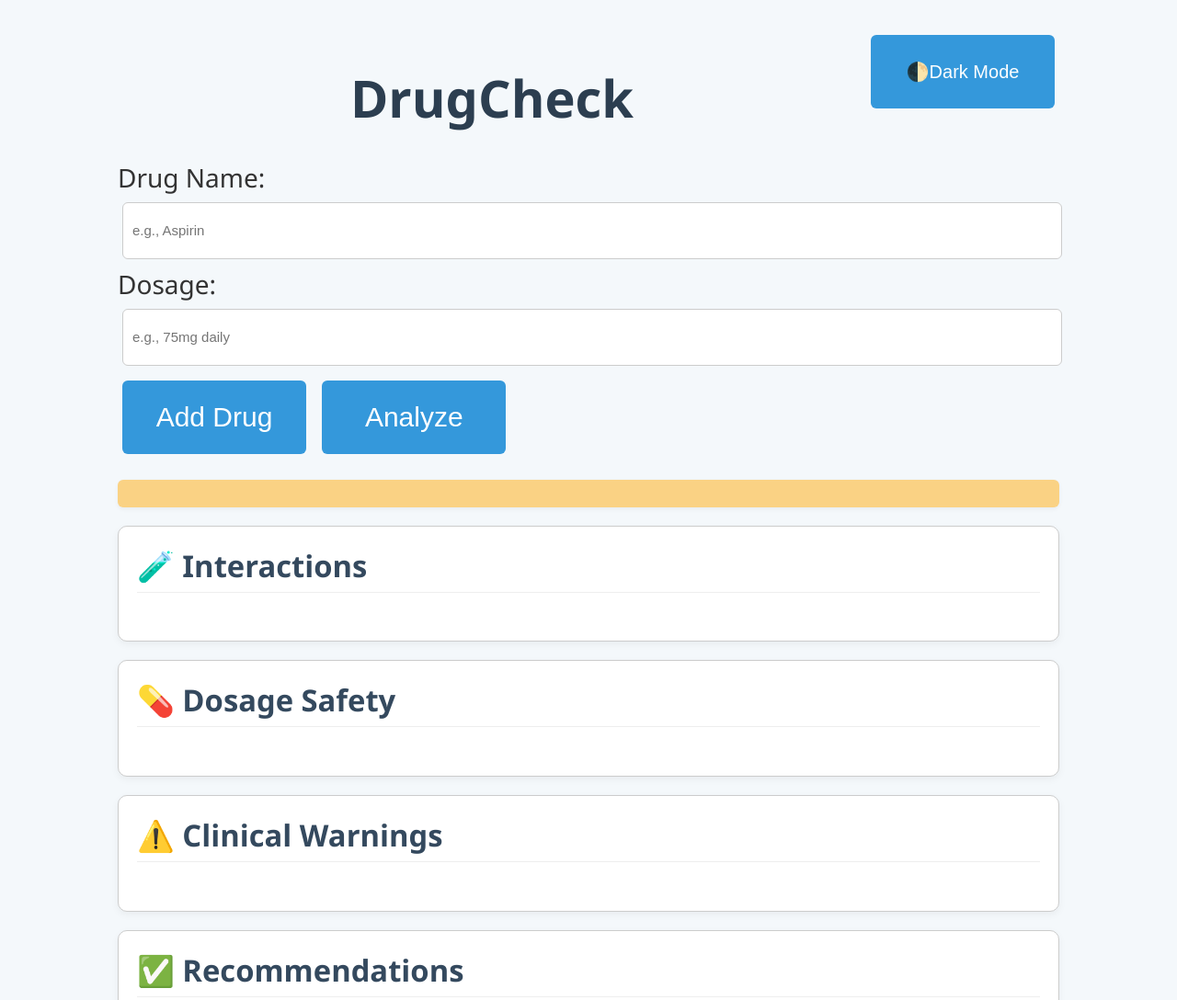
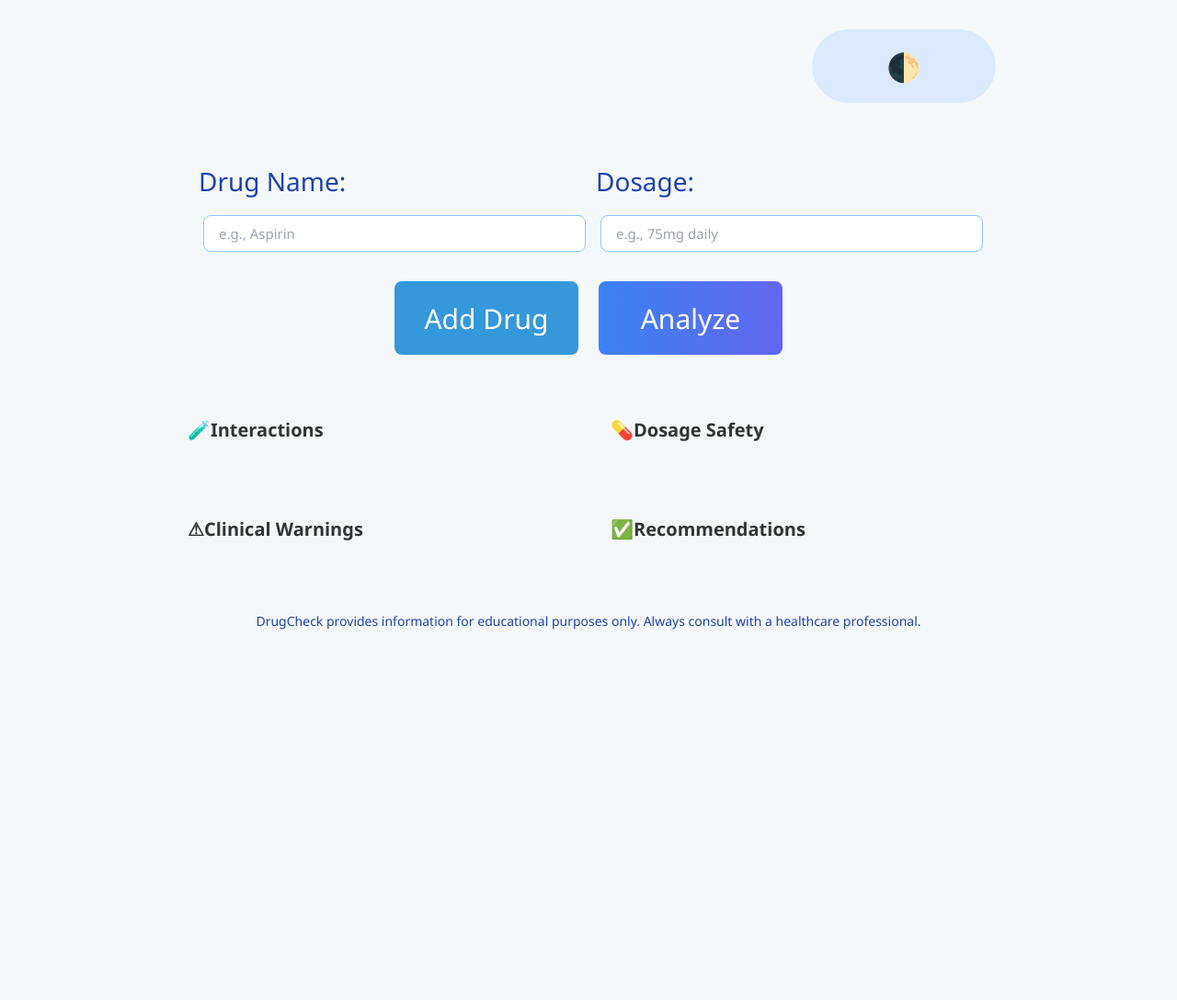
Before and after one commit to baibhav16/druginteractions, a plain HTML site: page index.html in a window 1280 px wide. Shown: the top 1088 px of the page at 92% size. After the commit the page ends 800 px from the top, so only its background shows below. Drawn offline with nearby package versions, Linux system fonts and the light colour scheme.

Commit message:
Update index.html

```diff
--- a/index.html
+++ b/index.html
@@ -2,53 +2,115 @@
 <html>
 <head>
   <title>DrugCheck</title>
-  <style>
-    body { font-family: Arial; padding: 20px; }
-    input, button { padding: 8px; margin: 5px; }
-    .section { border: 1px solid #ccc; padding: 10px; margin-top: 10px; border-radius: 5px; }
-    .section h3 { margin-top: 0; }
-  </style>
+  <link href="https://cdnjs.cloudflare.com/ajax/libs/tailwindcss/2.2.19/tailwind.min.css" rel="stylesheet">
   <link rel="stylesheet" href="style.css">
+
 </head>
-<body>
-    <button onclick="toggleDarkMode()" style="float:right; font-size: 20px; width: 200px;">🌓Dark Mode</button>
-
-  <h1>DrugCheck</h1>
-
-  <div>
-    <label>Drug Name:</label>
-    <input type="text" id="drugName" placeholder="e.g., Aspirin">
-    <br>
-    <label>Dosage:</label>
-    <input type="text" id="drugDosage" placeholder="e.g., 75mg daily">
-    <br>
-    <button onclick="addDrug()">Add Drug</button>
-    <button onclick="submitDrugs()">Analyze</button>
+<body class="px-4 py-6 md:px-8 lg:px-16">
+  <div class="width:100% mx-auto">
+    <!-- Header with theme toggle -->
+    <div class="flex items-center justify-between mb-8">
+      <h1 id="animatedHeading" class="text-4xl font-bold text-center">
+        <!-- Will be filled by JavaScript -->
+      </h1>
+      <button id="themeToggle" onclick="toggleDarkMode()" class="flex items-center justify-center px-4 py-2 rounded-full bg-blue-100 dark:bg-blue-900 transition-colors">
+        <span id="themeIcon">🌓</span>
+      </button>
     </div>
 
-  <div id="drugList"></div>
-  <div id="loading" style="display:none;">Analyzing...</div>
-
-  <div class="section">
-    <h3>🧪 Interactions <span id="interactions-icon"></span></h3>
-    <pre id="interactions"></pre>
+    <!-- Input section -->
+    <div class="card blue-glow p-6 mb-6">
+      <div class="grid md:grid-cols-2 gap-4 mb-4">
+        <div>
+          <label class="block mb-2 font-medium text-blue-800 dark:text-blue-300">Drug Name:</label>
+          <input type="text" id="drugName" placeholder="e.g., Aspirin" class="w-full border border-blue-300 rounded-lg px-4 py-3 focus:outline-none focus:ring-2 focus:ring-blue-500">
+        </div>
+        <div>
+          <label class="block mb-2 font-medium text-blue-800 dark:text-blue-300">Dosage:</label>
+          <input type="text" id="drugDosage" placeholder="e.g., 75mg daily" class="w-full border border-blue-300 rounded-lg px-4 py-3 focus:outline-none focus:ring-2 focus:ring-blue-500">
+        </div>
+      </div>
+      <div class="flex flex-wrap gap-3 justify-center">
+        <button onclick="addDrug()" class="btn-primary text-white font-medium px-6 py-3 rounded-lg">
+          Add Drug
+        </button>
+        <button onclick="submitDrugs()" class="bg-gradient-to-r from-blue-500 to-indigo-500 text-white font-medium px-6 py-3 rounded-lg transition-all hover:shadow-lg">
+          Analyze
+        </button>
+      </div>
     </div>
 
-  <div class="section">
-    <h3>💊 Dosage Safety <span id="dosage-icon"></span></h3>
-    <pre id="dosage"></pre>
+    <!-- Drug list section -->
+    <div id="drugList" class="drug-list bg-blue-100 dark:bg-blue-900 dark:text-white p-4 rounded-lg mb-6 min-h-16 hidden"></div>
+
+    <!-- Loading indicator -->
+    <div id="loading" class="hidden">
+      <div class="flex justify-center items-center p-4">
+        <div class="pulse flex items-center">
+          <div class="mr-3 h-4 w-4 rounded-full bg-blue-500"></div>
+          <div class="mr-3 h-4 w-4 rounded-full bg-blue-500" style="animation-delay: 0.2s"></div>
+          <div class="h-4 w-4 rounded-full bg-blue-500" style="animation-delay: 0.4s"></div>
+        </div>
+        <span class="ml-3 text-lg font-medium text-blue-800 dark:text-blue-200">Analyzing your medications...</span>
+      </div>
     </div>
 
-  <div class="section">
-    <h3>⚠️ Clinical Warnings <span id="warnings-icon"></span></h3>
-    <pre id="warnings"></pre>
+    <!-- Results sections -->
+    <div class="grid md:grid-cols-2 gap-6">
+      <div class="card">
+        <div class="card-header-gradient p-3">
+          <h3 class="flex items-center text-xl font-bold">
+            <span class="section-icon">🧪</span> Interactions
+            <span id="interactions-icon" class="ml-auto"></span>
+          </h3>
+        </div>
+        <div class="p-4">
+          <pre id="interactions" class="font-sans text-base whitespace-pre-wrap"></pre>
+        </div>
       </div>
 
-  <div class="section">
-    <h3>✅ Recommendations <span id="recommendations-icon"></span></h3>
-    <pre id="recommendations"></pre>
+      <div class="card">
+        <div class="card-header-gradient p-3">
+          <h3 class="flex items-center text-xl font-bold">
+            <span class="section-icon">💊</span> Dosage Safety
+            <span id="dosage-icon" class="ml-auto"></span>
+          </h3>
+        </div>
+        <div class="p-4">
+          <pre id="dosage" class="font-sans text-base whitespace-pre-wrap"></pre>
+        </div>
       </div>
 
+      <div class="card">
+        <div class="card-header-gradient p-3">
+          <h3 class="flex items-center text-xl font-bold">
+            <span class="section-icon">⚠</span> Clinical Warnings
+            <span id="warnings-icon" class="ml-auto"></span>
+          </h3>
+        </div>
+        <div class="p-4">
+          <pre id="warnings" class="font-sans text-base whitespace-pre-wrap"></pre>
+        </div>
+      </div>
+
+      <div class="card">
+        <div class="card-header-gradient p-3">
+          <h3 class="flex items-center text-xl font-bold">
+            <span class="section-icon">✅</span> Recommendations
+            <span id="recommendations-icon" class="ml-auto"></span>
+          </h3>
+        </div>
+        <div class="p-4">
+          <pre id="recommendations" class="font-sans text-base whitespace-pre-wrap"></pre>
+        </div>
+      </div>
+    </div>
+
+    <!-- Footer -->
+    <div class="mt-8 text-center text-sm text-blue-800 dark:text-blue-200">
+      <p>DrugCheck provides information for educational purposes only. Always consult with a healthcare professional.</p>
+    </div>
+  </div>
 
   <script src="index.js"></script>
 </body>
```
Lines whose indentation alone changed are shown as unchanged.
